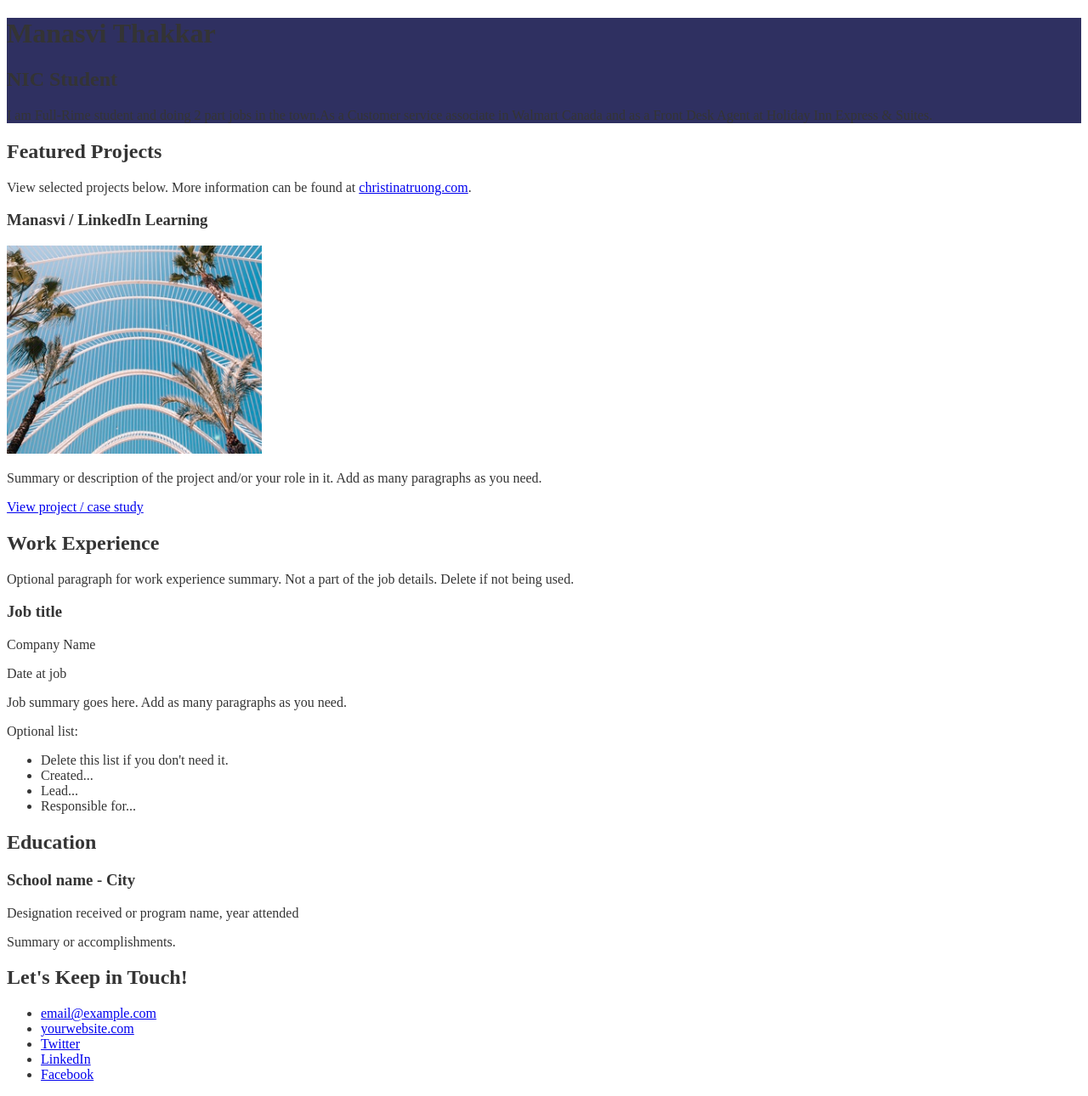
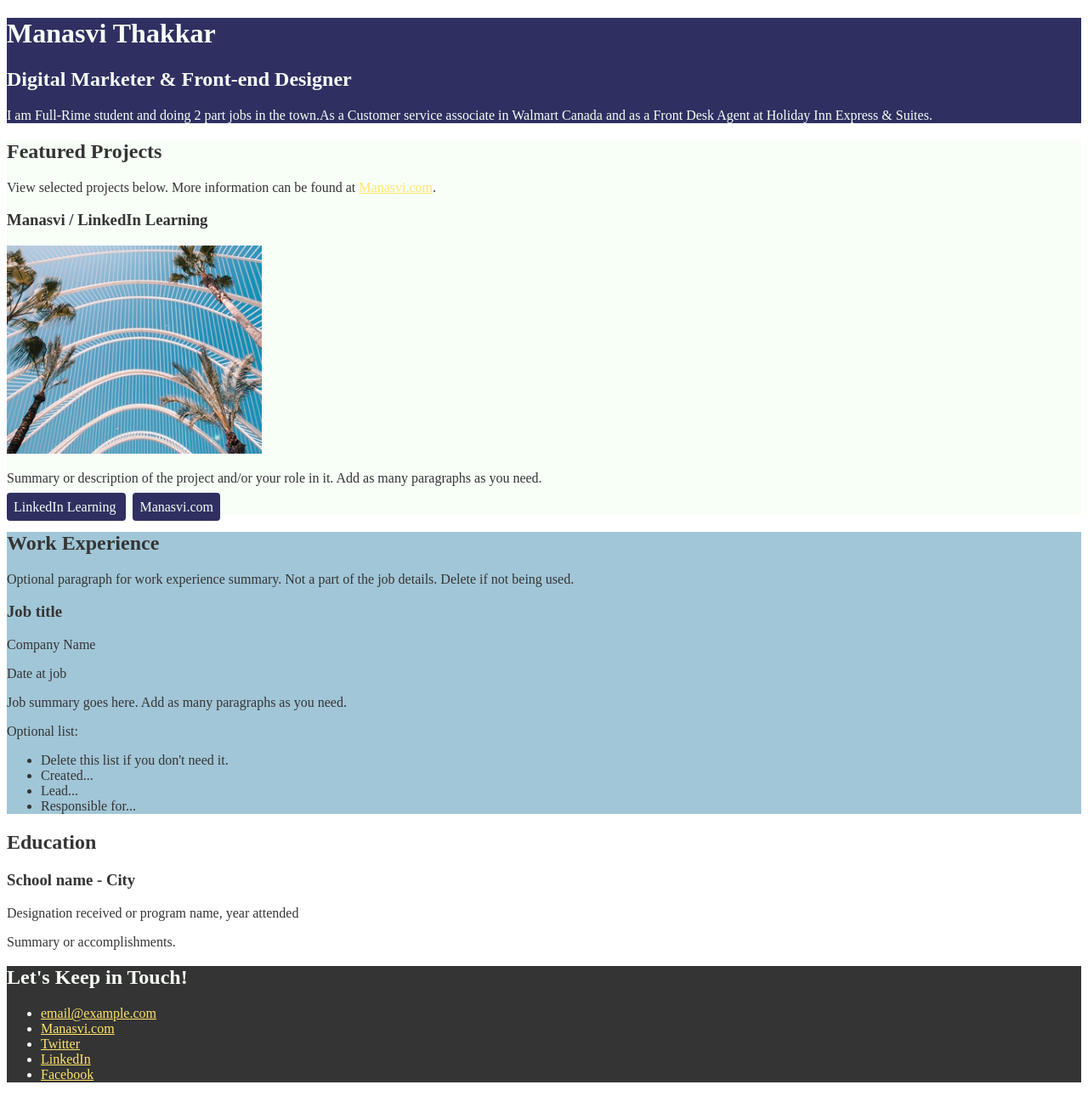
Before and after one commit to nic-dgl203-2023FA/assignment1a-manasvi111, a plain HTML site: page index.html in a window 1280 px wide. Shown: the whole page at 85% size. Drawn offline with Linux system fonts and the light colour scheme.

Commit message:
Change some heading and class

```diff
--- a/index.html
+++ b/index.html
@@ -3,7 +3,7 @@
   <head>
     <meta charset="UTF-8">
     <meta name="viewport" content="width=device-width, initial-scale=1.0">
-    <title> Manasvi Thakkar | NIC Student</title>
+    <title> Manasvi Thakkar | Digital Marketer & Front - end Designer</title>
     <link rel="stylesheet" href="placeholder images/css/styles.css">
     <link rel="preconnect" href="https://fonts.googleapis.com">
     <link rel="preconnect" href="https://fonts.gstatic.com" crossorigin>
@@ -18,7 +18,7 @@
       <header>
         <div class="text-container">
         <h1>Manasvi Thakkar</h1>
-        <h2>NIC Student</h2>
+        <h2>Digital Marketer & Front-end Designer</h2>
 
         <p>I am Full-Rime student and doing 2 part jobs in the town.As a Customer service associate in Walmart Canada and as a Front Desk Agent at Holiday Inn Express & Suites.  </p>
         <!--<p>Add another paragraph if needed.</p> -->
@@ -29,14 +29,15 @@
       <section class="projects">
         <div class="content-wrapper">
         <h2>Featured Projects</h2>
-        <p>View selected projects below. More information can be found at <a href="http://christinatruong.com">christinatruong.com</a>.</p>
+        <p>View selected projects below. More information can be found at <a href="http://christinatruong.com">Manasvi.com</a>.</p>
 
         <!-- Copy the whole <section> block to add more projects. -->
         <section>
           <h3>Manasvi / LinkedIn Learning</h3>
           <img src="placeholder images/thumbnail-3.jpg" alt="decoded by Manasvi  ">
           <p>Summary or description of the project and/or your role in it. Add as many paragraphs as you need.</p>
-          <a href="#" target="_blank">View project / case study</a>
+          <a class="btn" href="#" target="_blank">LinkedIn Learning </a> &nbsp;
+          <a class="btn" href="#" > Manasvi.com</a>
         </section>
       </div>
         <!-- End of Project block. -->
@@ -68,7 +69,7 @@
 
       <!-- ******************  EDUCATION & CERTIFICATIONS ****************** -->
       <section>
-        <div class="content-wrapper">
+        <div class="education">
         <h2>Education</h2>
 
         <!-- Copy this whole <section> block to add more schools. -->
@@ -90,7 +91,7 @@
         <!-- Social media and contact links. Add or remove any networks. -->
         <ul class="socials">
           <li><a href="mailto:email@example.com">email@example.com</a></li>
-          <li><a href="http://yourwebsite.com" target="_blank">yourwebsite.com</a></li>
+          <li><a href="http://yourwebsite.com" target="_blank">Manasvi.com</a></li>
           <li><a href="#" target="_blank">Twitter</a></li>
           <li><a href="#" target="_blank">LinkedIn</a></li>
           <li><a href="#" target="_blank">Facebook</a></li>
--- a/placeholder images/css/styles.css
+++ b/placeholder images/css/styles.css
@@ -7,22 +7,52 @@ body{
 img{
     width: 300px;
 }
+a{
+    color: #ffe66d;
+}
+a:hover{
+    text-decoration: none;
+}
 
 
 /*Profile
 ------------------------*/
 header{
     background: #2f3061;
+    color: #F7FFF7;
 }
 
 /*projects
 ------------------------*/
+.projects{
+    background: #F7FFF7;
+}
+.projects a{
+
+}
+.projects .btn{
+    color: #F7FFF7;
+    background: #2f3061;
+    text-decoration: none;
+    padding: 8px;
+    border-radius: 4px;
+}
+.projects .btn:hover{
+    background: rgb( 47, 48, 97, 80%);
+}
 
 /*work experience
 ------------------------*/
+.work-experince{
+    background: #a1c6d7;
+}
 
 /*Education
 ------------------------*/
 
 /*Contact Info
 ------------------------*/
+footer{
+    background: #343434;
+    color: #F7FFF7;
+}
```
